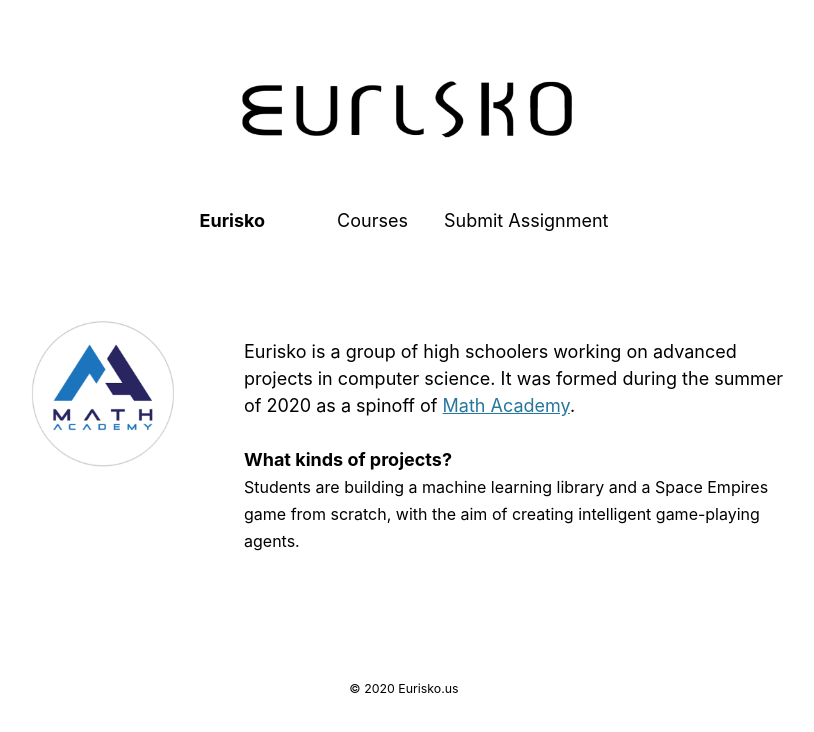
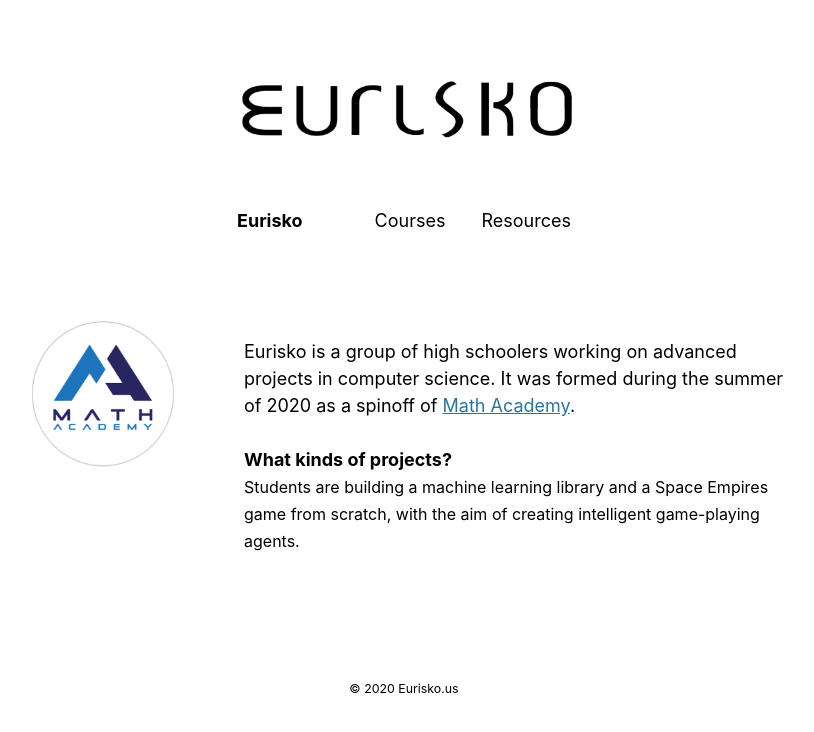
Before and after one commit to skycakjustin/eurisko-us.github.io, a Jekyll site: the page built from _pages/about.md, in a window 1280 px wide. Shown: the top 732 px of the page, without its empty margins (236-1050 px from the left). Built offline with Jekyll 4.4.1, drawn with Linux system fonts in a browser that asks for light colours.

Commit message:
Update navigation.yml

```diff
--- a/_data/navigation.yml
+++ b/_data/navigation.yml
@@ -6,8 +6,8 @@ main:
   #- title: "Blog"
   #  url: /blog/
 
-  - title: "Submit Assignment"
-    url: /submit-assignment/
+  - title: "Resources"
+    url: /resources/
 
   #- title: "People"
   #  url: /people/
```
